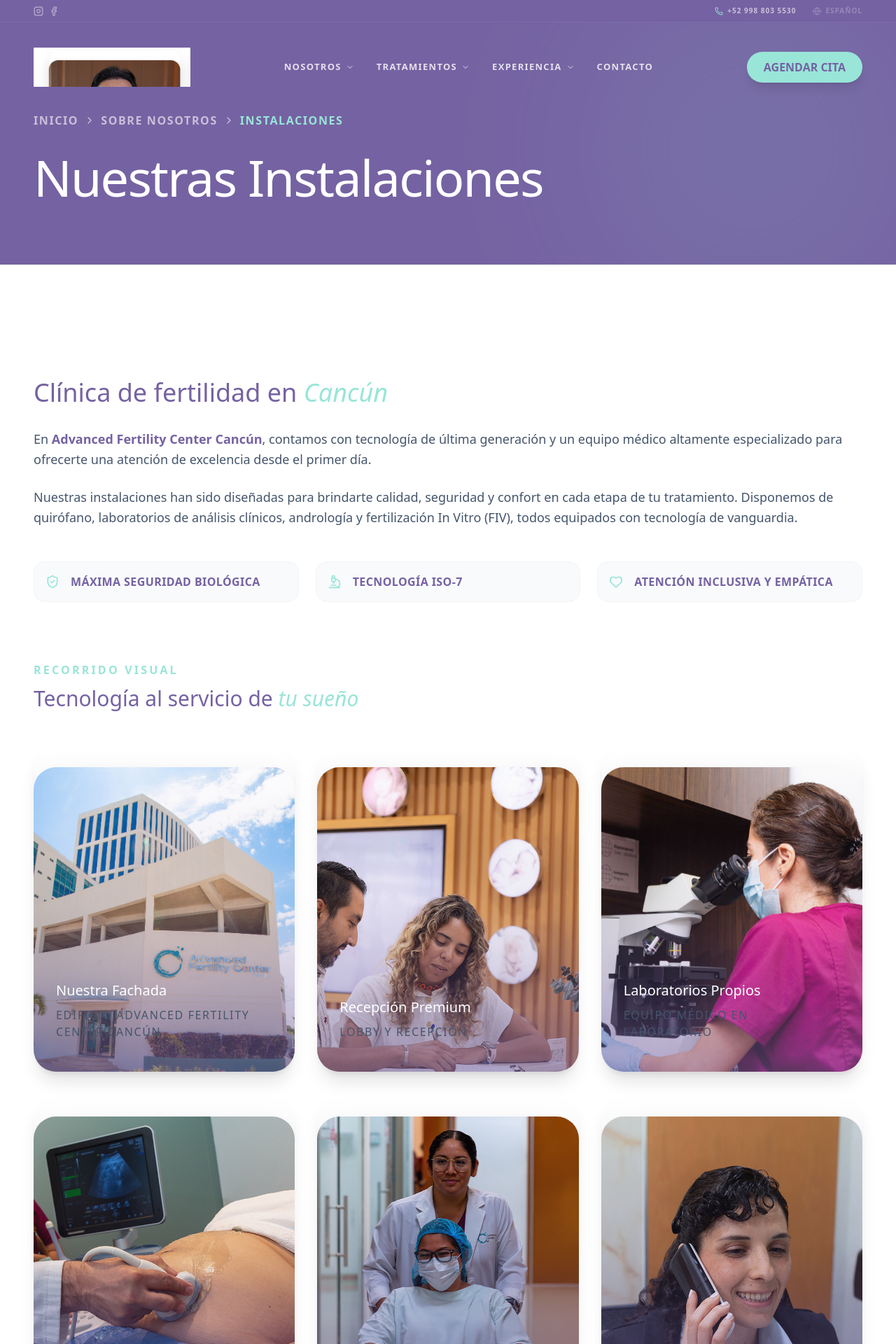
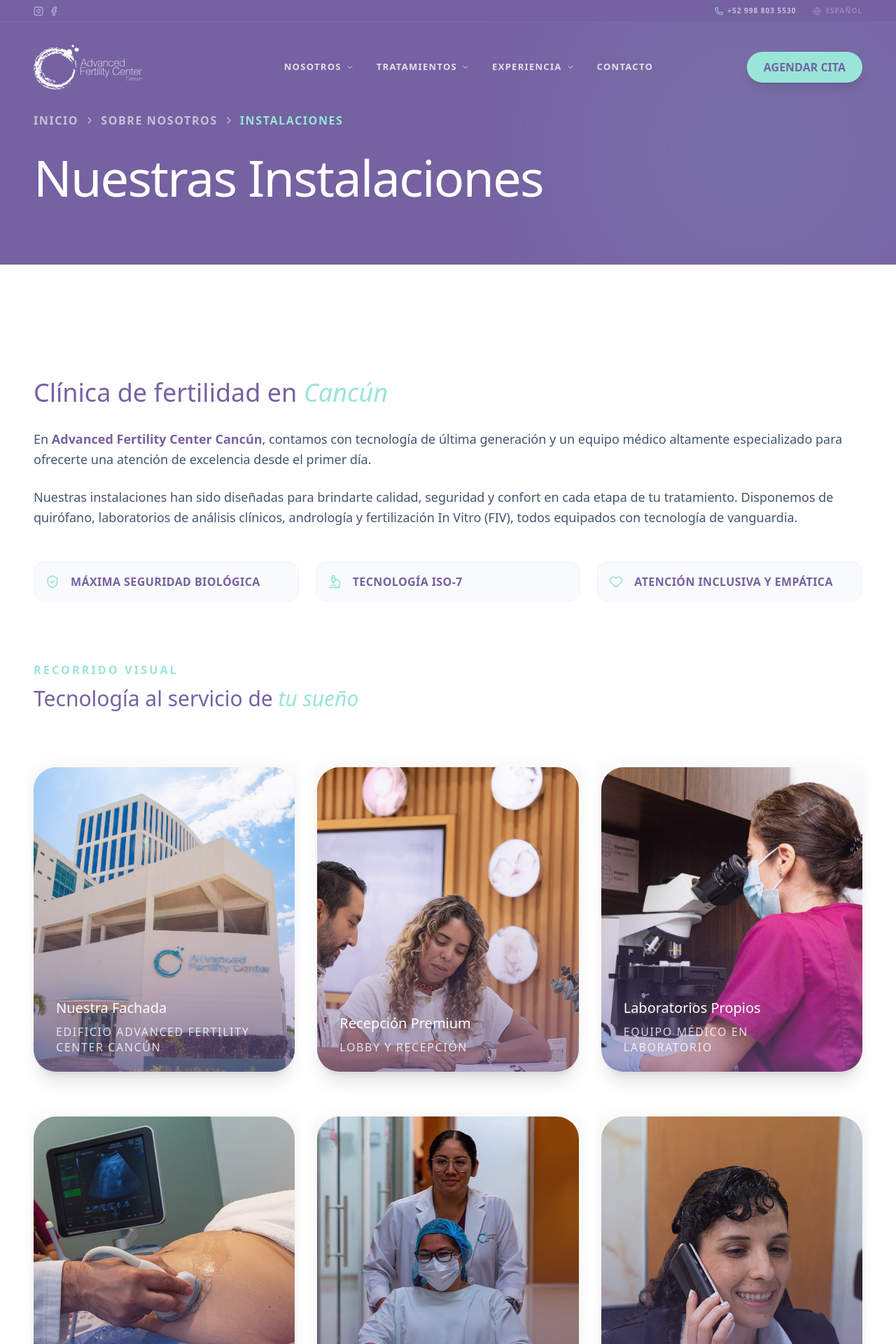
Before and after one commit to ezequielcs92/fertilitycentercancun, a Next.js app: page /nuestras-instalaciones in a window 1280 px wide. Shown: the top 1920 px of the page at 70% size. Built offline with nearby package versions, Linux system fonts and the light colour scheme; a web font is replaced by a local one.

Commit message:
fix: rename equipo-medico2 directory to equipo to match Navbar link

```diff
--- a/src/app/nuestras-instalaciones/page.tsx
+++ b/src/app/nuestras-instalaciones/page.tsx
@@ -95,7 +95,7 @@ export default function Page() {
                 <div className="absolute inset-0 bg-gradient-to-t from-brand-violet/90 via-brand-violet/20 to-transparent opacity-60 group-hover:opacity-80 transition-opacity duration-500" />
                 <div className="absolute bottom-8 left-8 right-8 transform translate-y-2 group-hover:translate-y-0 transition-transform duration-500">
                   <h4 className="text-white text-xl font-serif">{item.title}</h4>
-                  <p className="text-white/70 text-base font-light mt-2 uppercase tracking-widest">{item.alt}</p>
+                  <div className="!text-white/80 text-base font-light mt-2 uppercase tracking-widest leading-snug">{item.alt}</div>
                 </div>
               </div>
             ))}
--- a/src/components/layout/Navbar.tsx
+++ b/src/components/layout/Navbar.tsx
@@ -109,7 +109,7 @@ export default function Navbar() {
                     <Link href="/" className="flex items-center gap-3 group">
                         <div className="relative w-48 h-12 md:w-56 md:h-16 flex items-center group-hover:scale-105 transition-transform duration-500">
                             <Image
-                                src="/images/new-logo.png"
+                                src="/images/logotipo-AFCC.svg"
                                 alt="Advanced Fertility Center Cancun Logo"
                                 fill
                                 className="object-contain object-left"
```
Also changed, not shown: imagenes/logotipo-AFCC.svg (added), public/images/logotipo-AFCC.svg (added), src/app/equipo/equipo-medico2/page.tsx (renamed from src/app/equipo-medico2/page.tsx).
